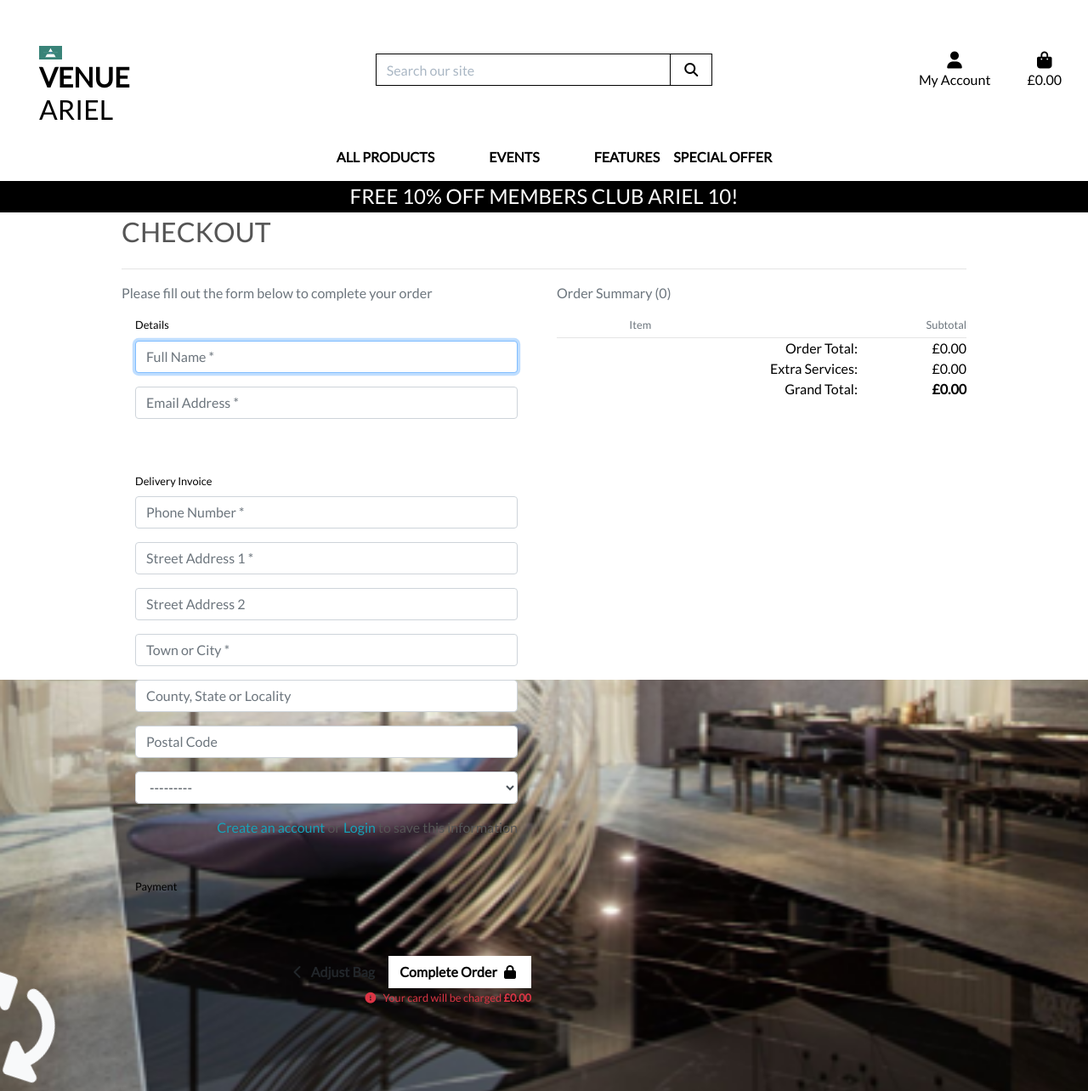
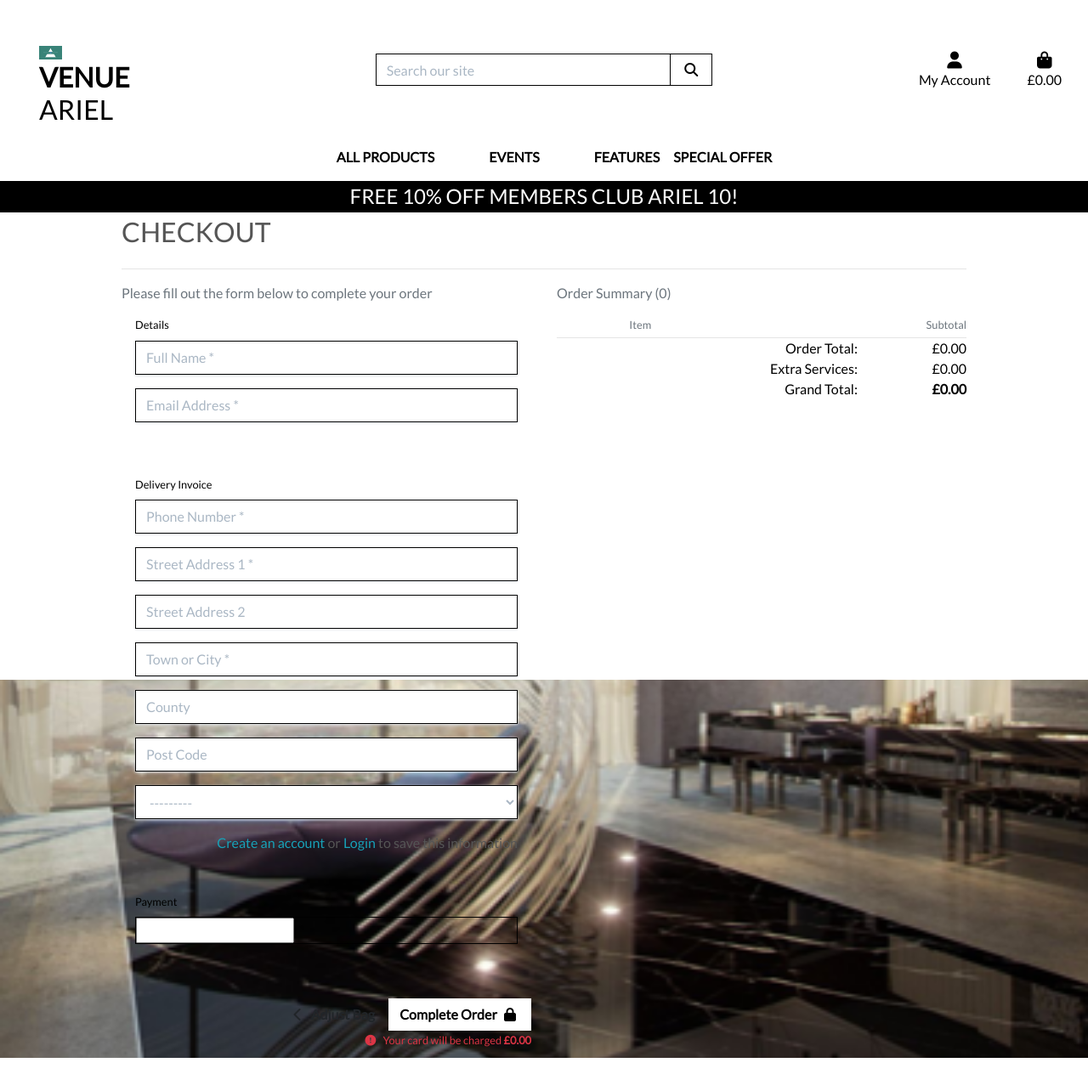
Before and after one commit to leslylopez43/VenueDjango, a Django app: template checkout/templates/checkout/checkout.html in a window 1280 px wide. Shown: the whole page at 85% size. After the commit the page ends 1245 px from the top, so only its background shows below. Run offline with Django 3.2, Linux system fonts and the light colour scheme; the template is opened without the code that fills it: values that come from a table or form of the project are taken from there, others are empty; some libraries are stand-ins or nearby versions.

Commit message:
checkout
complete check out handler

```diff
--- a/checkout/forms.py
+++ b/checkout/forms.py
@@ -20,20 +20,25 @@ class OrderForm(forms.ModelForm):
             'full_name': 'Full Name',
             'email': 'Email Address',
             'phone_number': 'Phone Number',
-            'postcode': 'Postal Code',
+            'postcode': 'Post Code',
             'town_or_city': 'Town or City',
             'street_address1': 'Street Address 1',
             'street_address2': 'Street Address 2',
-            'county': 'County, State or Locality',
+            'county': 'County',
+            'card': 'card',
         }
 
+          # Set autofocus for 'full_name' field
         self.fields['full_name'].widget.attrs['autofocus'] = True
-        for field in self.fields:
-            if field != 'country':
-                if self.fields[field].required:
-                    placeholder = f'{placeholders[field]} *'
+
+        # Loop through form fields
+        for field_name, field in self.fields.items():
+            if field_name != 'country':  # Exclude 'country' field
+                if field.required:
+                    placeholder = f'{placeholders[field_name]} *'
                 else:
-                    placeholder = placeholders[field]
-                self.fields[field].widget.attrs['placeholder'] = placeholder
-            self.fields[field].widget.attrs['class'] = 'stripe-style-input'
-            self.fields[field].label = False
+                    placeholder = placeholders[field_name]
+                field.widget.attrs['placeholder'] = placeholder
+
+            field.widget.attrs['class'] = 'stripe-style-input'
+            field.label = False
--- a/checkout/static/checkout/css/checkout.css
+++ b/checkout/static/checkout/css/checkout.css
@@ -1,11 +1,66 @@
-.fieldset-label{
+.StripeElement,
+.stripe-style-input {
+  box-sizing: border-box;
+  height: 40px;
+  padding: 10px 12px;
+  border: 1px solid transparent;
+  border-radius: 0px;
+  background-color: white;
+  box-shadow: 0 1px 3px 0 #e6ebf1;
+  -webkit-transition: box-shadow 150ms ease;
+  transition: box-shadow 150ms ease;
+}
+
+.StripeElement--focus,
+.stripe-style-input:focus,
+.stripe-style-input:active {
+  box-shadow: 0 1px 3px 0 #cfd7df;
+}
+
+.StripeElement--webkit-autofill {
+  background-color: #fefde5 !important;
+}
+
+.stripe-style-input::placeholder {
+    color: #aab7c4;
+}
+
+.fieldset-label {
     position: relative;
     right: .5rem;
-
 }
 
 #payment-form .form-control,
-#card-element{
-    color: 0000;
-    border: 1px solid 0000;
+#card-element {
+    color: #000;
+    border: 1px solid #000;
 }
+
+select,
+select option {
+    color: #000000;
+}
+
+select:invalid,
+select option[value=""] {
+    color: #aab7c4 !important;
+}
+
+#loading-overlay {
+	display: none;
+	position: fixed;
+    top: 0;
+    left: 0;
+    width: 100%;
+    height: 100%;
+    background: rgba(23, 162, 184, .85);
+    z-index: 9999;
+}
+
+.loading-spinner {
+	display: flex;
+    align-items: center;
+    justify-content: center;
+    margin: 0;
+    height: 100%;
+}
--- a/checkout/templates/checkout/checkout.html
+++ b/checkout/templates/checkout/checkout.html
@@ -108,7 +108,7 @@
                     <fieldset class="px-3">
                         <legend class="fieldset-label small text-black px-2 w-auto">Payment</legend>
                         <!-- A Stripe card element will go here -->
-                        <div class="mb-3" id="card-element"</div>
+                        <div class="mb-3" id="card-element" ><input aria-placeholder="placeholder"></div>
                         <!-- Used to display form errors -->
                         <div class="mb-3 text-danger" id="card-errors" role="alert"></div>
                         <!-- Pass the client secret to the view so we can get the payment intent id -->
```
Also changed, not shown: db.sqlite3.
